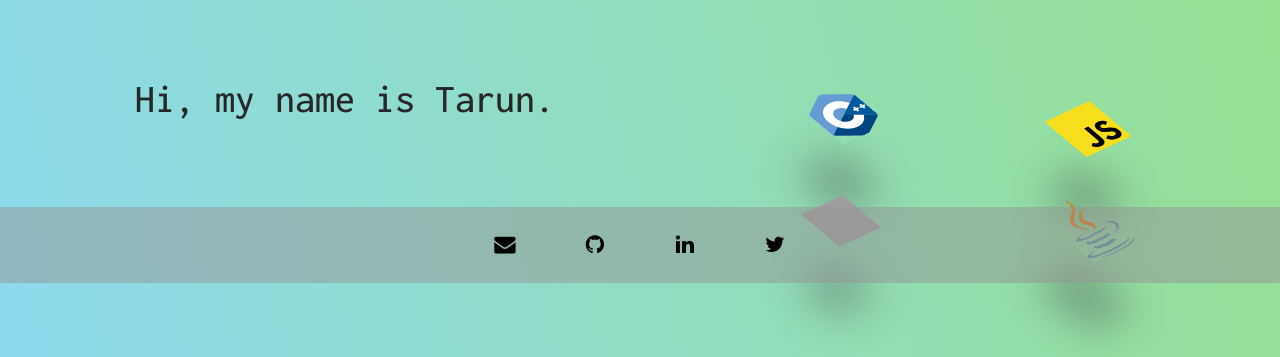
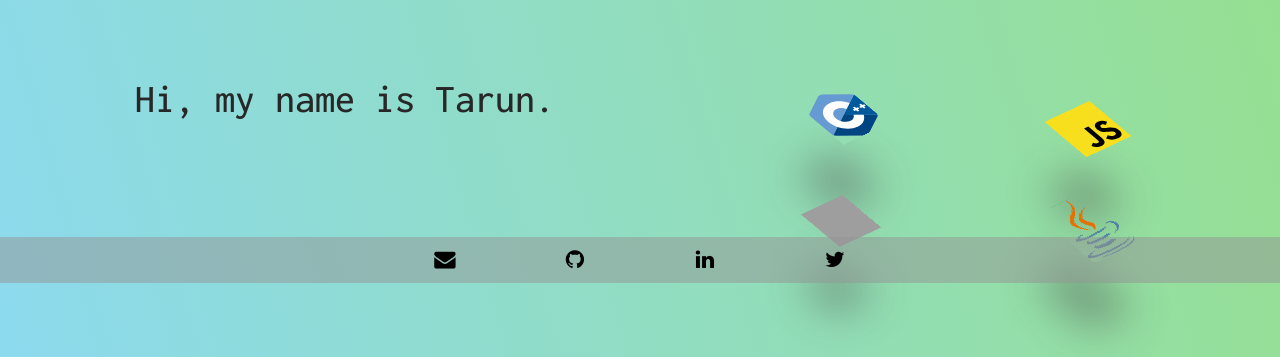
Before and after one commit to tarun010/tarun010.pythonanywhere.com, a Flask app: page / in a window 1280 px wide. Shown: the part 517-874 px from the top of the page. Run offline with Flask 2, Linux system fonts and the light colour scheme; data that the repository does not hold is empty; parts of the project's set-up code (start-up, migrations or seed data) failed here and were passed over; some libraries are stand-ins or nearby versions; grey boxes are pictures that could not be loaded.

Commit message:
edited footer

```diff
--- a/static/new-styles.css
+++ b/static/new-styles.css
@@ -200,9 +200,9 @@ button {
 
 
 .fa {
-    padding: 20px;
+    padding: 5px;
     font-size: 30px;
-    width: 30px;
+    width: 100px;
     text-align: center;
     text-decoration: none;
     border-radius: 50%;
```
